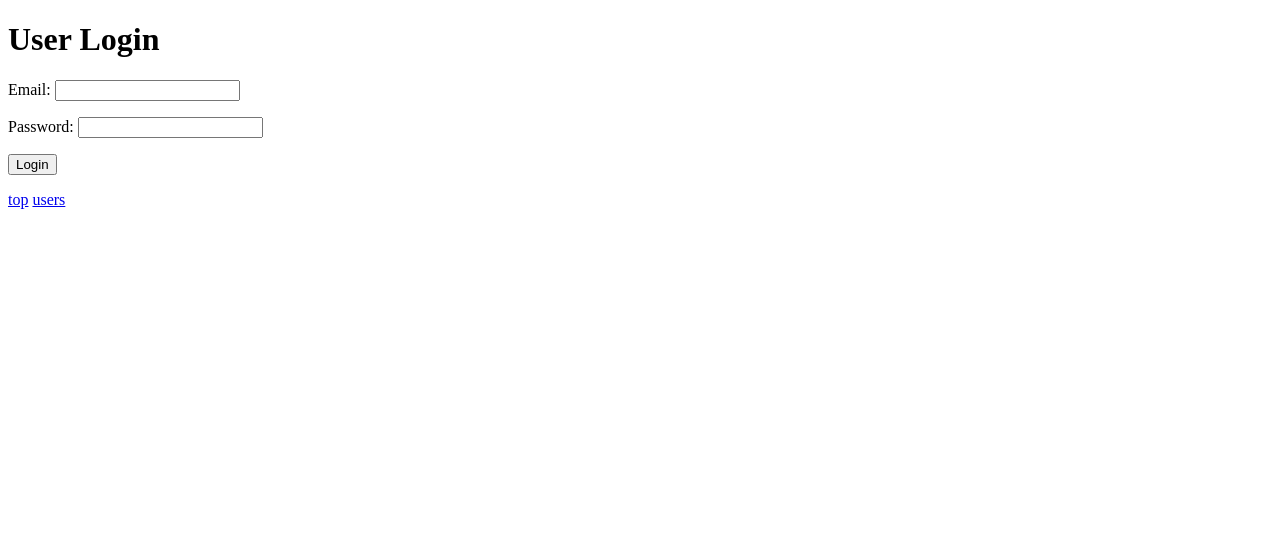
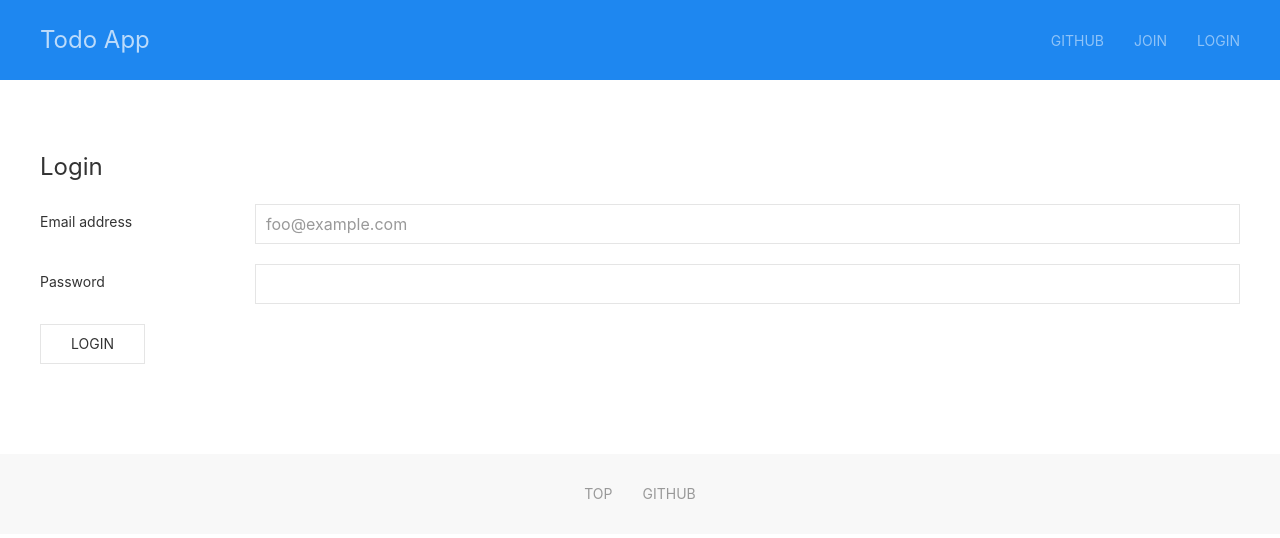
Before and after one commit to mitsu-ksgr/responder-todo-app, a Python web app: template app/templates/sessions/new.html in a window 1280 px wide. Shown: the top 538 px of the page. Run offline with Jinja, Linux system fonts and the light colour scheme; the template is opened without the code that fills it, so the values that code supplies are empty.

Commit message:
improve login view

```diff
--- a/app/templates/sessions/new.html
+++ b/app/templates/sessions/new.html
@@ -1,35 +1,38 @@
-<!DOCTYPE html>
-<html lang="ja">
-<head>
-  <meta charset="utf-8">
-  <title>Responder Test</title>
-</head>
-<body>
-  <h1>User Login</h1>
+{%- extends "layout.html" %}
+{%- block content %}
 
-  <div>
-    {% if messages|length > 0 %}
-    <div>
-      <ul>
-        {% for msg in messages %}
-        <li>{{ msg }}</li>
-        {% endfor %}
-      </ul>
-    </div>
-    {% endif %}
+<h3>Login</h3>
 
-    <form action="/login" method="post">
-      <p>Email: <input type="email" name="email"></p>
-      <p>Password: <input type="password" name="password"></p>
-      <p><input type="submit" value="Login"></p>
+<div>
+  <div class="uk-container">
+    <form action="/login" method="post" class="uk-form-horizontal">
+      <div class="uk-margin">
+        <label for="email" class="uk-form-label">Email address</label>
+        <div class="uk-form-controls">
+          <input type="email" name="email" id="email"
+            placeholder="foo@example.com" class="uk-input">
+        </div>
+      </div>
+      <div class="uk-margin">
+        <label for="password" class="uk-form-label">Password</label>
+        <div class="uk-form-controls">
+          <input type="password" name="password" id="password" class="uk-input">
+        </div>
+      </div>
+      <div class="uk-margin">
+        {% if messages|length > 0 %}
+          <ul class="">
+            {% for msg in messages %}
+              <li class="uk-form-danger">{{ msg }}</li>
+            {% endfor %}
+          </ul>
+        {% endif %}
+      </div>
+      <div class="uk-margin">
+        <button class="uk-button uk-button-default">Login</button>
+      </div>
     </form>
   </div>
+</div>
 
-  <footer>
-    <nav>
-      <a href="/">top</a>
-      <a href="/users">users</a>
-    </nav>
-  </footer>
-</body>
-</html>
+{%- endblock %}
```
